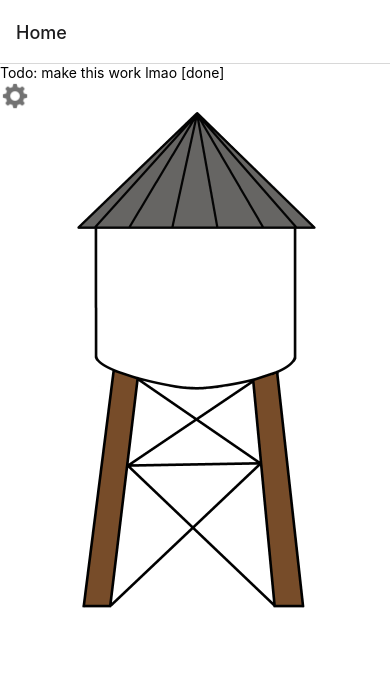
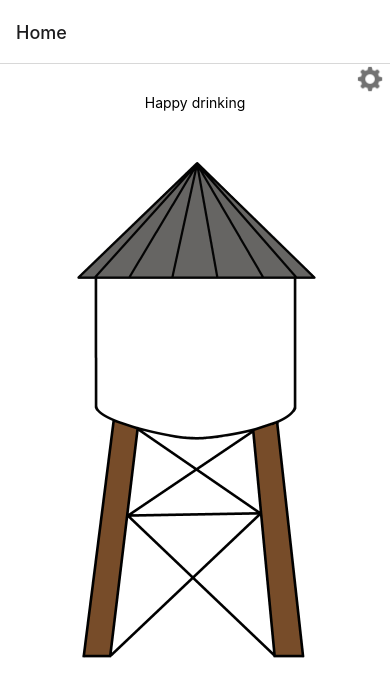
Before and after one commit to Noorquacker/WaterTower, a React Native app in the folder WaterTower/: screen /Home in a window 390 px wide. Shown: the top 696 px of the page. Built offline with nearby package versions, Linux system fonts and the light colour scheme.

Commit message:
WaterView is almost done
Closes issue #1 I think

```diff
--- a/WaterTower/WaterView.js
+++ b/WaterTower/WaterView.js
@@ -4,23 +4,29 @@ import React from 'react';
 
 
 function addWater() {
-
+	console.log('Adding water');
 }
 
 export const WaterView = ({navigation}) => {
 	return (
 	<View style={styles.container}>
-		<Text>Todo: make this work lmao [done]</Text>
+
 		<Pressable onPress={() => {
 			navigation.navigate('Settings');
-		}}>
+		}} style={styles.settingsIcon}>
 			<Image style={styles.settingsIcon} source={require('./assets/settings.png')} />
 		</Pressable>
+
+		<View style={styles.wText}>
+			<Text>Happy drinking</Text>
+		</View>
+
 		<Pressable onPress={addWater}>
 			<View style={styles.wContainer}>
 				<Image style={styles.wImage} source={require('./assets/WaterTower.jpeg')}/>
 			</View>
 		</Pressable>
+
 		<StatusBar style="auto" />
 	</View>
 	);
@@ -38,9 +44,18 @@ const styles = StyleSheet.create({
 	wImage: {
 		height: 512,
 		width: 270,
+		marginBottom: 0,
+		marginTop: 'auto',
 	},
 	settingsIcon: {
 		height: 30,
 		width: 30,
+		marginLeft: 'auto',
+		marginRight: 5,
+	},
+	wText: {
+		alignItems: 'center',
+		justifyContent: 'center',
+		marginBottom: 50,
 	},
 });
```
